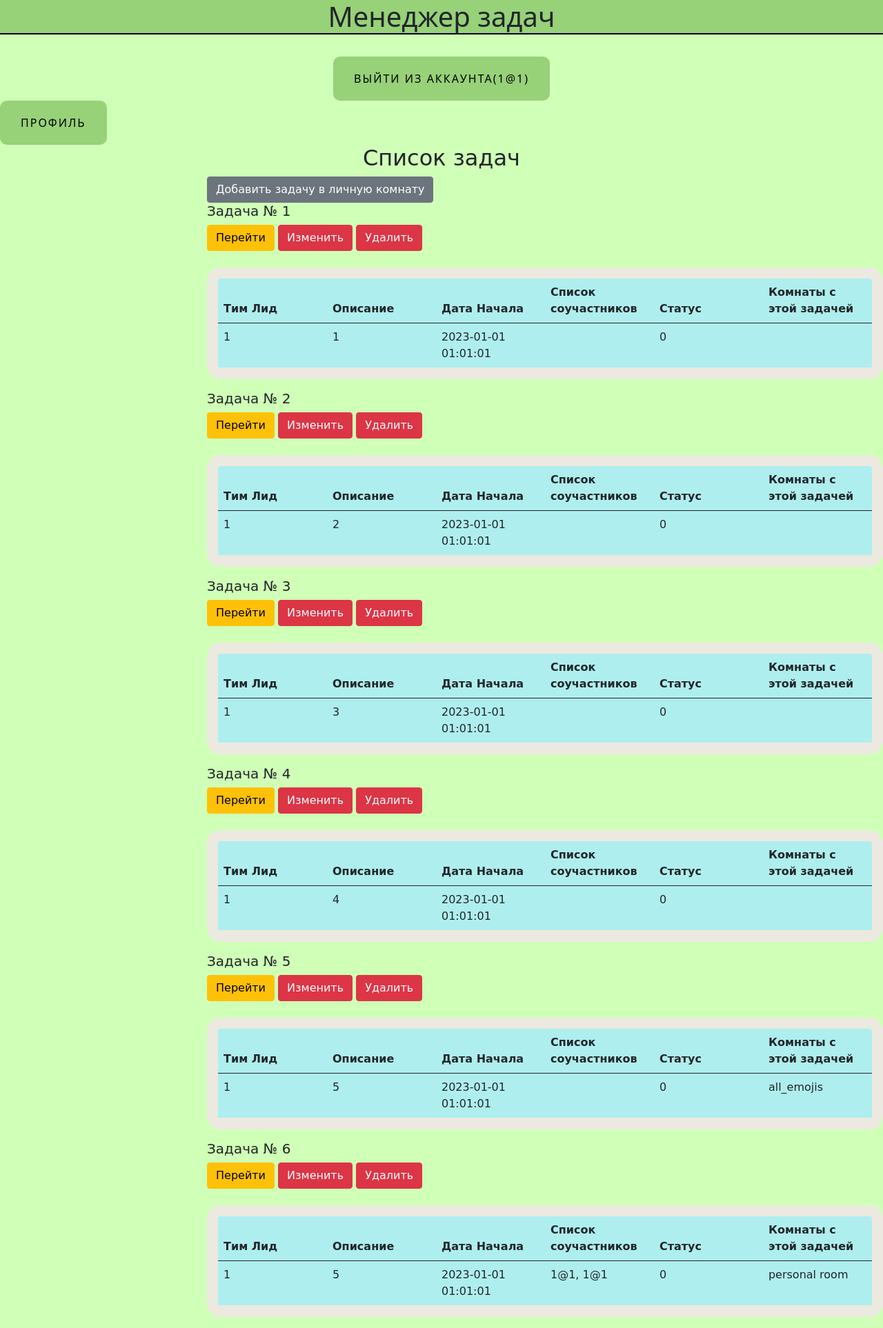
After one commit to niksorokin07/taskers, a Flask app: page /alltasks in a window 1280 px wide. The commit adds this page. Shown: the whole page at 69% size. Run offline with Flask 3, Linux system fonts and the light colour scheme; a user stored in the database is signed in; data comes from the database, SQL or seed files in the repository; both versions use the stored data as it was after the commit.

Commit message:
Add files via upload

```diff
--- a/main.py
+++ b/main.py
@@ -244,6 +244,7 @@ def all_jobs(id):
                         team_leader = f"{el.user.name} {el.user.surname}"
                         cover = str(random.randint(1, 21)) + ".png"
                         data.append((el.job, team_leader, el.id, cover))
+                        print(cover)
                 ans = []
                 i = 0
                 while i < len(data):
@@ -288,6 +289,7 @@ def all_jobs(id):
                         team_leader = f"{el.user.name} {el.user.surname}"
                         cover = str(random.randint(1, 20)) + ".png"
                         data.append((el.job, team_leader, el.id, cover))
+                        print(cover)
                 ans = []
                 i = 0
                 while i < len(data):
@@ -430,7 +432,8 @@ def addjob(id):
     dbs = db_session.create_session()
     room = dbs.query(Rooms).filter(Rooms.id == id).first()
     if room.collaborators is not None:
-        if current_user.id in [room.team_leader] + room.collaborators.split(","):
+        if current_user.id in [room.team_leader] + room.collaborators.split(
+                ",") and current_user.id != room.team_leader or current_user.id in room.collaborators.split(","):
             res = dbs.query(User).all()
             dbs.commit()
             form.email.choices.append(dbs.query(User).filter(User.id == current_user.id).first().email)
@@ -484,7 +487,7 @@ def addjob(id):
         else:
             return render_template('not_allowed.html', room_id=id, f_pr=False)
     else:
-        if current_user.id in [room.team_leader]:
+        if current_user.id in [room.team_leader] and current_user.id != room.team_leader:
             res = dbs.query(User).all()
             dbs.commit()
             form.email.choices.append(dbs.query(User).filter(User.id == current_user.id).first().email)
@@ -532,7 +535,8 @@ def edit_job(room_id, job_id):
     form = JobForm()
     dbs = db_session.create_session()
     task = dbs.query(Jobs).filter(Jobs.id == job_id).first()
-    if current_user.id in [task.team_leader] + task.collaborators.split(","):
+    if current_user.id in [task.team_leader] + task.collaborators.split(
+            ",") and current_user.id != task.team_leader or current_user.id in task.collaborators.split(","):
         if current_user.id == task.team_leader:
             res = dbs.query(User).all()
             form.email.choices.append(dbs.query(User).filter(User.id == current_user.id).first().email)
@@ -608,6 +612,39 @@ def delete_job(room_id, job_id):
     return redirect(f'/alljobs/{room_id}')
 
 
+@app.route('/alltasks')
+@login_required
+def all_tasks():
+    dbs = db_session.create_session()
+    if current_user.is_authenticated:
+        res = dbs.query(Jobs).filter(
+            (Jobs.team_leader.like(current_user.id) | Jobs.collaborators.like(f'%{current_user.id}%')))
+        tasks = []
+        rooms = dbs.query(Rooms).filter(Rooms.team_leader.like(current_user.id) | Rooms.collaborators.like(f'%{current_user.id}%')).all()
+        for el in res:
+            team_leader = el.team_leader
+            x = []
+            collaborators = el.collaborators
+            if collaborators is not None:
+                for elem in collaborators:
+                    elem = dbs.query(User).filter(User.id == elem).first()
+                    if elem is not None:
+                        x.append(elem.email)
+            collaborators = ', '.join(x)
+            date_s = el.start_date
+            is_f = el.is_finished
+            d = el.description
+            rooms_of_a_job = []
+            for r in rooms:
+                available_tasks = list(map(int, r.tasks.split(", ")))
+                if available_tasks is not None and el.id in available_tasks:
+                    rooms_of_a_job.append(r.title)
+            tasks.append([team_leader, d, date_s, collaborators, is_f, el.id, ', '.join(rooms_of_a_job)])
+        return render_template('alltasks.html', tasks=tasks, room_id=current_user.current_room)
+    else:
+        pass
+
+
 @app.route('/allrooms')
 @login_required
 def all_rooms():
@@ -637,6 +674,7 @@ def all_rooms():
                         x.append(elem.job)
             tasks = ', '.join(x)
             rooms.append([title, about, team_leader, tasks, collaborators, el.id])
+
         return render_template('allrooms.html', rooms=rooms)
     else:
         pass
--- a/templates/alljobs.html
+++ b/templates/alljobs.html
@@ -68,6 +68,10 @@
       background-color: #45a049;
     }
      }
+   parent1 {
+        border-right: 2px solid black;
+        border-bottom: 2px solid black;
+    }
 
 </style>
 <br><h2 id="spec2">Комната номер {{ crId }} для пользователя {{ crU }}</h2><br>
@@ -87,6 +91,8 @@
 <div id="parent1">
     <div id="room_list">
         <br><a href="/allrooms" class="btn btn-secondary">Посмотреть все комнаты</a>
+        <br>
+        <br><a href="/alltasks" class="btn btn-secondary">Посмотреть все доступные задачи</a>
         {% for room in rooms %}
         <ol>
             <br><a href="/alljobs/{{ room[1] }}">
--- /dev/null
+++ b/templates/alltasks.html
@@ -0,0 +1,54 @@
+{% extends "base.html" %}
+
+{% block content %}
+<style>
+    .table {
+text-align: left;
+width  = 600px;
+border-spacing: 5px;
+background: #AFEEEE;
+
+border: 16px solid #ECE9E0;
+border-radius: 20px;
+}
+
+
+
+</style>
+<h2 id="spec2">Список задач</h2>
+<div id="work_logs">
+    <a href="/addjob/{{ room_id }}" class="btn btn-secondary">Добавить задачу в личную комнату</a>
+    <br/>
+    {% for task in tasks %}
+    <h5>Задача № {{ task[5] }}</h5>
+    <div class="buttons">
+        <a href="/job_description/{{ task[5] }}/1" class="btn btn-warning">Перейти</a>
+        <a href="/addroom/{{ task[5] }}" class="btn btn-danger">Изменить</a>
+        <a href="/room_delete/{{ task[5] }}" class="btn btn-danger">Удалить</a>
+    </div>
+    <br/>
+    <table class="table">
+        <thead class="thead-light">
+        <tr>
+            <th scope="col" class="col-2">Тим Лид</th>
+            <th scope="col" class="col-2">Описание</th>
+            <th scope="col" class="col-2">Дата Начала</th>
+            <th scope="col" class="col-2">Список соучастников</th>
+            <th scope="col" class="col-2">Статус</th>
+            <th scope="col" class="col-4">Комнаты с этой задачей</th>
+        </tr>
+        </thead>
+        <tbody>
+        <tr>
+            <td class="col-2">{{ task[0] }}</td>
+            <td class="col-2">{{ task[1] }}</td>
+            <td class="col-2">{{ task[2] }}</td>
+            <td class="col-2">{{ task[3] }}</td>
+            <td class="col-2">{{ task[4] }}</td>
+            <td class="col-4">{{ task[6] }}</td>
+        </tr>
+        </tbody>
+    </table>
+    {% endfor %}
+</div>
+{% endblock %}
```
Also changed, not shown: README.md, db/blogs.db, static/covers/11.png (added), 1 other file.
